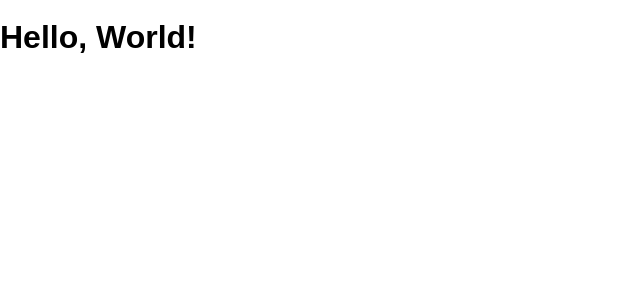
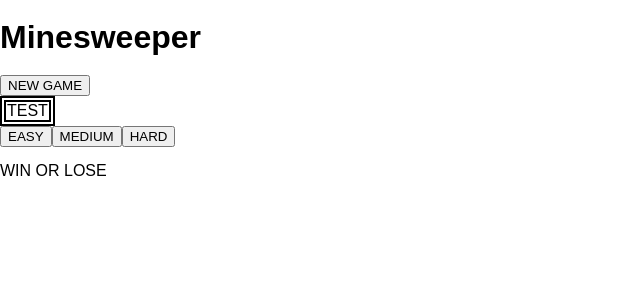
Before and after one commit to uncrownedthrone/hw-minesweeper, a React (Create React App) app: page / in a window 1280 px wide. Shown: the top 300 px of the page, without its empty margins (0-640 px from the left). Built offline with nearby package versions, Linux system fonts and the light colour scheme; no server answers.

Commit message:
started explorer

```diff
--- a/package.json
+++ b/package.json
@@ -21,6 +21,7 @@
     "stylelint-config-standard": "^19.0.0"
   },
   "dependencies": {
+    "axios": "^0.19.0",
     "json": "^9.0.6",
     "react": "^16.12.0",
     "react-dom": "^16.12.0",
--- a/src/App.js
+++ b/src/App.jsx
@@ -1,9 +1,9 @@
 import React, { Component } from 'react'
-import HelloWorld from './components/HelloWorld'
+import Mines from './components/Mines'
 
 class App extends Component {
   render() {
-    return <HelloWorld />
+    return <Mines />
   }
 }
 
--- /dev/null
+++ b/src/components/Boxes.jsx
@@ -0,0 +1,17 @@
+import React from 'react'
+
+const Boxes = () => {
+  return (
+    <td
+      onClick={this.props.doTheClick}
+      onContextMenu={e => {
+        this.props.rightClick()
+        e.preventDefault()
+      }}
+    >
+      {this.props.display}
+    </td>
+  )
+}
+
+export default Boxes
--- /dev/null
+++ b/src/components/Buttons.jsx
@@ -0,0 +1,13 @@
+import React from 'react'
+
+const Buttons = () => {
+  return (
+    <div>
+      <button>Easy Mode</button>
+      <button>Ok, a little harder</button>
+      <button>Yeah, good luck with that</button>
+    </div>
+  )
+}
+
+export default Buttons
--- a/src/components/HelloWorld.js
+++ /dev/null
@@ -1,9 +0,0 @@
-import React, { Component } from 'react'
-
-class HelloWorld extends Component {
-  render() {
-    return <h1>Hello, World!</h1>
-  }
-}
-
-export default HelloWorld
--- /dev/null
+++ b/src/components/Mines.jsx
@@ -0,0 +1,51 @@
+import React, { useState, useEffect } from 'react'
+// import Boxes from './Boxes'
+// import Buttons from './Buttons'
+import axios from 'axios'
+
+const Mines = () => {
+  const [gameData, setGameData] = useState([])
+  const [board, setBoard] = useState([])
+  const [gameID, setGameID] = useState([])
+  const [mines, setMines] = useState([])
+  const [state, setState] = useState([])
+  const getApiInfo = async () => {
+    const resp = await axios.post('https://minesweeper-api.herokuapp.com/games')
+    console.log(resp.data)
+    setGameData(resp.data.results)
+  }
+
+  const startGame = async () => {
+    const resp = await axios.post('https://minesweeper-api.herokuapp.com/games')
+    console.log(resp.data)
+  }
+
+  useEffect(() => {
+    getApiInfo()
+    startGame()
+  }, [])
+
+  return (
+    <>
+      <h1>Minesweeper</h1>
+      <button onClick={startGame}>NEW GAME</button>
+      <section>
+        <table>
+          <tbody>
+            <tr>
+              <td>TEST</td>
+            </tr>
+          </tbody>
+        </table>
+      </section>
+      <section className='gameButtons'>
+        <button>EASY</button>
+        <button>MEDIUM</button>
+        <button>HARD</button>
+      </section>
+      <p>WIN OR LOSE</p>
+    </>
+  )
+}
+
+export default Mines
--- a/src/index.css
+++ b/src/index.css
@@ -10,3 +10,11 @@ body {
   margin: 0;
   min-height: 100%;
 }
+
+table {
+  border: 2px solid black;
+}
+
+td {
+  border: 2px solid black;
+}
```
Also changed, not shown: 1 other file (tests, documents, lock files or other folders).
